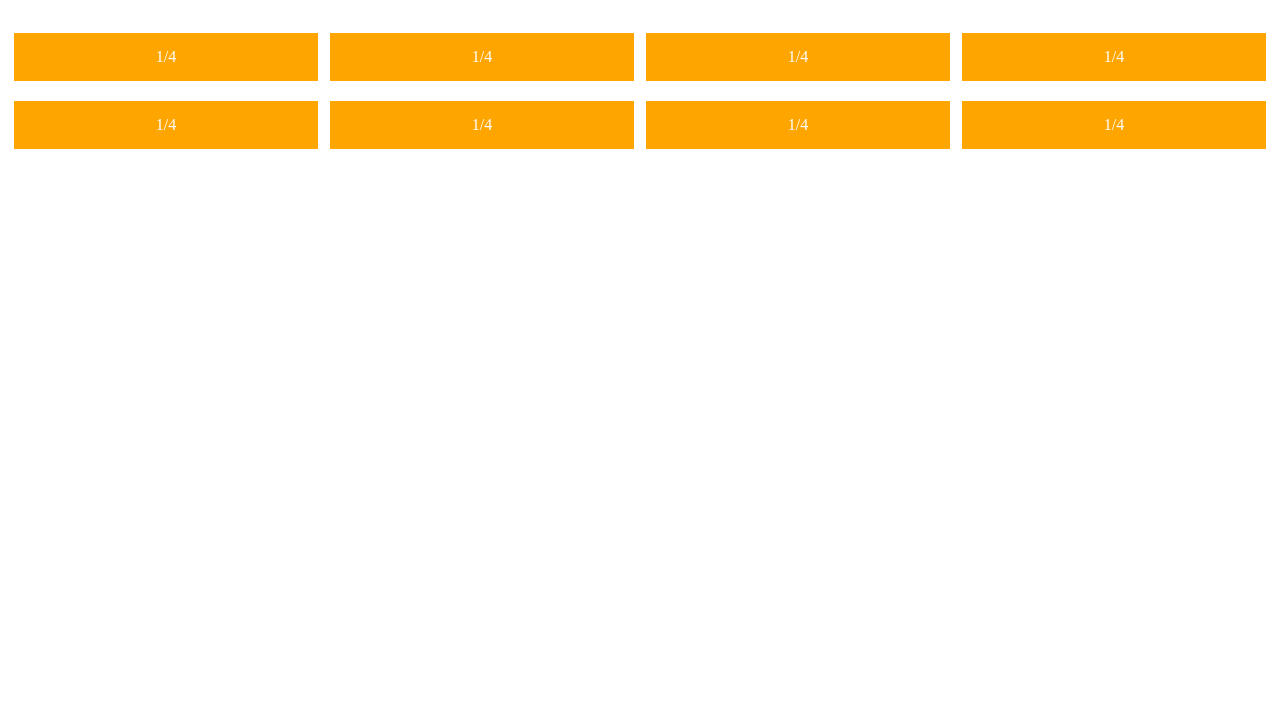
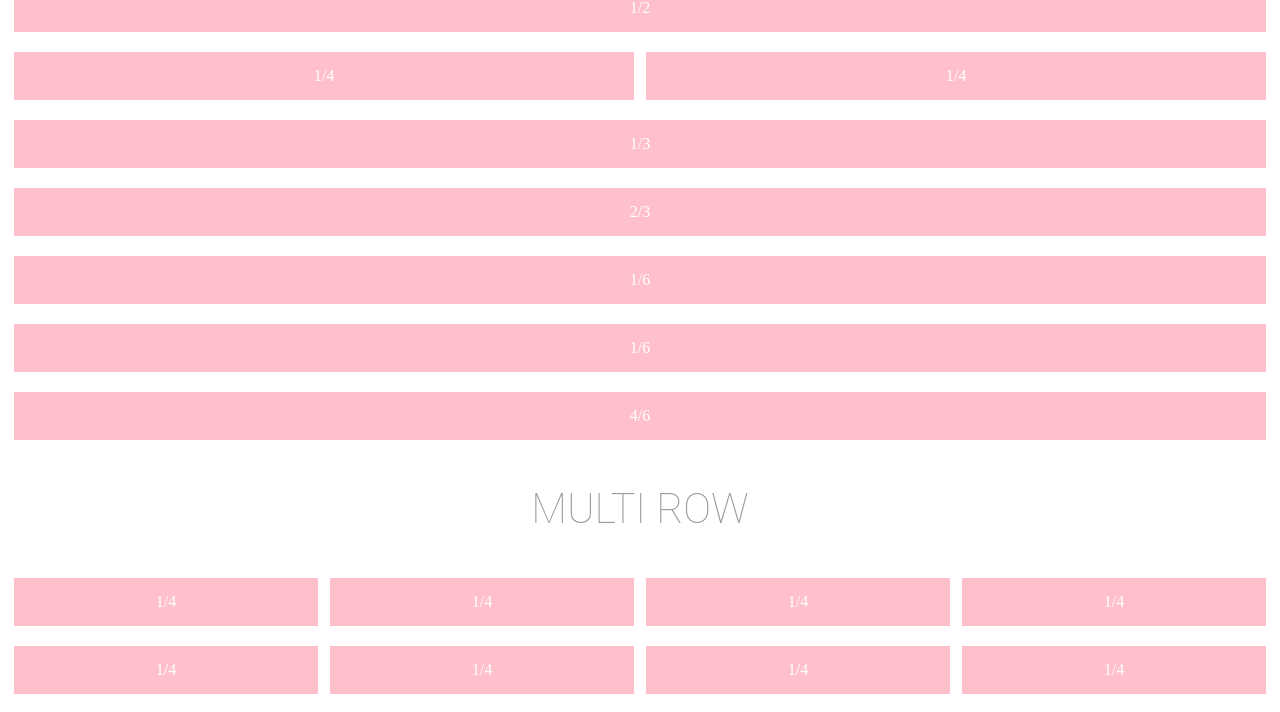
Before and after one commit to cathydutton/postcss-maze, a website: page demo/index.html in a window 1280 px wide. Shown: the part 793-1505 px from the top of the page. Before the commit the page ends 952 px from the top, so only its background shows below. Drawn offline with Linux system fonts and the light colour scheme.

Commit message:
Update autoprefixer, add styling to demo page

```diff
--- a/demo/output.css
+++ b/demo/output.css
@@ -2,15 +2,15 @@
   Layout styles
   ----------------------------------- */
 
-.row::after {
+.wrapper::after {
   content: "" ;
   display: table;
   clear: both;
 }
 
-.row {
-  max-width: 1030.2px;
-  min-width: 260px;
+.wrapper {
+  max-width: 80emNaN;
+  min-width: NaN;
   margin: 0 auto;
   box-sizing: border-box;
 }
@@ -23,6 +23,7 @@
   margin-right: 0.5%;
   margin-left: 0.5%;
   width: 99%;
+  transition: all 0.5s ease;
 }
 
 .four-columns {
@@ -31,6 +32,7 @@
   margin-right: 0.5%;
   margin-left: 0.5%;
   width: 99%;
+  transition: all 0.5s ease;
 }
 
 .three-columns {
@@ -39,6 +41,7 @@
   margin-right: 0.5%;
   margin-left: 0.5%;
   width: 99%;
+  transition: all 0.5s ease;
 }
 
 .six-columns {
@@ -47,6 +50,7 @@
   margin-right: 0.5%;
   margin-left: 0.5%;
   width: 99%;
+  transition: all 0.5s ease;
 }
 
 /* UN-EQUAL */
@@ -57,6 +61,7 @@
   margin-right: 0.5%;
   margin-left: 0.5%;
   width: 49%;
+  transition: all 0.5s ease;
 }
 
 .two-quaters {
@@ -65,6 +70,7 @@
   margin-right: 0.5%;
   margin-left: 0.5%;
   width: 99%;
+  transition: all 0.5s ease;
 }
 
 .one-third {
@@ -73,6 +79,7 @@
   margin-right: 0.5%;
   margin-left: 0.5%;
   width: 99%;
+  transition: all 0.5s ease;
 }
 
 .two-thirds {
@@ -81,6 +88,7 @@
   margin-right: 0.5%;
   margin-left: 0.5%;
   width: 99%;
+  transition: all 0.5s ease;
 }
 
 .one-sixth {
@@ -89,6 +97,7 @@
   margin-right: 0.5%;
   margin-left: 0.5%;
   width: 99%;
+  transition: all 0.5s ease;
 }
 
 .four-sixths {
@@ -97,6 +106,7 @@
   margin-right: 0.5%;
   margin-left: 0.5%;
   width: 99%;
+  transition: all 0.5s ease;
 }
 
 /* MULTI ROW */
@@ -107,9 +117,10 @@
   margin-right: 0.5%;
   margin-left: 0.5%;
   width: 99%;
+  transition: all 0.5s ease;
 }
 
-@media only screen and (min-width:480px) {
+@media only screen and (min-width:undefined) {
 
   .four-columns {
     width: 49%;
@@ -152,7 +163,7 @@
   }
 }
 
-@media only screen and (min-width:768px) {
+@media only screen and (min-width:48em) {
 
   .four-columns {
     width: 24%;
@@ -177,10 +188,11 @@ h2 {
   font-family: 'Roboto', sans-serif;
   font-weight: 100;
   font-size: 2.6em;
+  text-align: center;
   text-transform: uppercase;
 }
 
-.wrapper {
+.section {
   width: 100%;
   margin: 0 auto;
   text-align: center;
@@ -193,3 +205,31 @@ section div {
   background: orange;
   padding: 15px 10px;
 }
+
+@media screen and (min-width: 30em) {
+
+  section div {
+    background: blue;
+  }
+}
+
+@media screen and (min-width: 48em) {
+
+  section div {
+    background: green;
+  }
+}
+
+@media screen and (min-width: 63.750em) {
+
+  section div {
+    background: red;
+  }
+}
+
+@media screen and (min-width: 80em) {
+
+  section div {
+    background: pink;
+  }
+}
--- a/demo/theme.css
+++ b/demo/theme.css
@@ -8,6 +8,7 @@ h2 {
   font-family: 'Roboto', sans-serif;
   font-weight: 100;
   font-size: 2.6em;
+  text-align: center;
   text-transform: uppercase;
 }
 
@@ -24,3 +25,27 @@ section div {
   background: orange;
   padding: 15px 10px;
 }
+
+@media screen and (min-width: 30em) {
+  section div {
+    background: blue;
+  }
+}
+
+@media screen and (min-width: 48em) {
+  section div {
+    background: green;
+  }
+}
+
+@media screen and (min-width: 63.750em) {
+  section div {
+    background: red;
+  }
+}
+
+@media screen and (min-width: 80em) {
+  section div {
+    background: pink;
+  }
+}
--- a/package.json
+++ b/package.json
@@ -24,7 +24,7 @@
     "underscore": "^1.8.3"
   },
   "devDependencies": {
-    "autoprefixer": "^6.2.3",
+    "autoprefixer-core": "^5.2.1",
     "chai": "^3.2.0",
     "css-mqpacker": "^3.1.0",
     "gulp": "^3.9.0",
```
Also changed, not shown: gulpfile.js (+14 -14 lines), index.js (+12 -8 lines), README.md, 1 other file.
